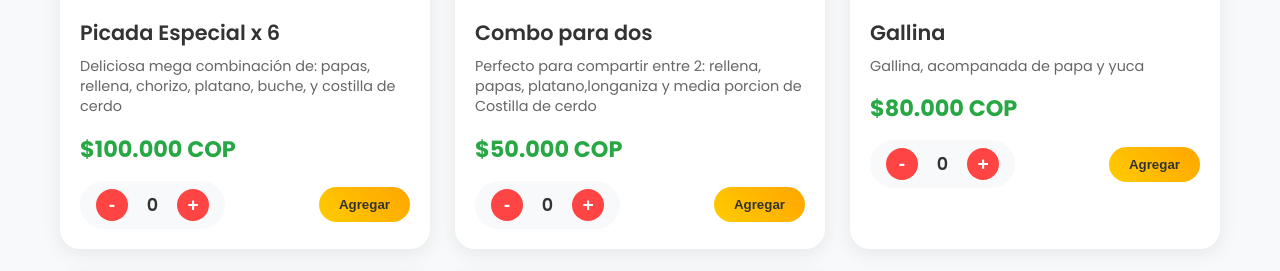
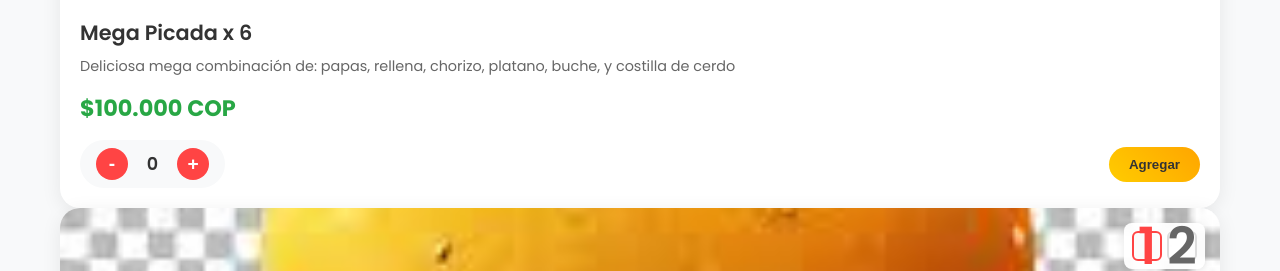
Before and after one commit to ComidasColombianas/lamonapiqueteadero, a plain HTML site: page index.html in a window 1280 px wide. Shown: the part 1383-1654 px from the top of the page. Drawn offline with Linux system fonts and the light colour scheme.

Commit message:
agregar mega picada a combos

```diff
--- a/index.html
+++ b/index.html
@@ -950,7 +950,7 @@
         </div>
 
         <!-- Products Grid -->
-        <div class="products-grid">
+<!--         <div class="products-grid"> -->
             <!-- Salchipapa -->
             <div class="product-card" data-category="Combos" data-product="Mega Picada">
                 <div class="product-image">
@@ -963,7 +963,7 @@
                     <img src="images/placeholder.jpg" alt="Mega Picada" onerror="this.onerror=null; this.src='images/placeholder.jpg';">
                 </div>
                 <div class="product-info">
-                    <h3 class="product-name">Picada Especial x 6</h3>
+                    <h3 class="product-name">Mega Picada x 6</h3>
                     <p class="product-description">Deliciosa mega combinación de: papas, rellena, chorizo, platano, buche, y costilla de cerdo</p>
                     <div class="product-price">$100.000 COP</div>
                     <div class="product-actions">
@@ -972,7 +972,7 @@
                             <span class="quantity-display">0</span>
                             <button class="quantity-btn" onclick="updateQuantity(this, 1)">+</button>
                         </div>
-                        <button class="add-to-cart" onclick="addToCart('Picada Especial', 100000, this)">
+                        <button class="add-to-cart" onclick="addToCart('Mega Picada', 100000, this)">
                             Agregar
                         </button>
                     </div>
```
